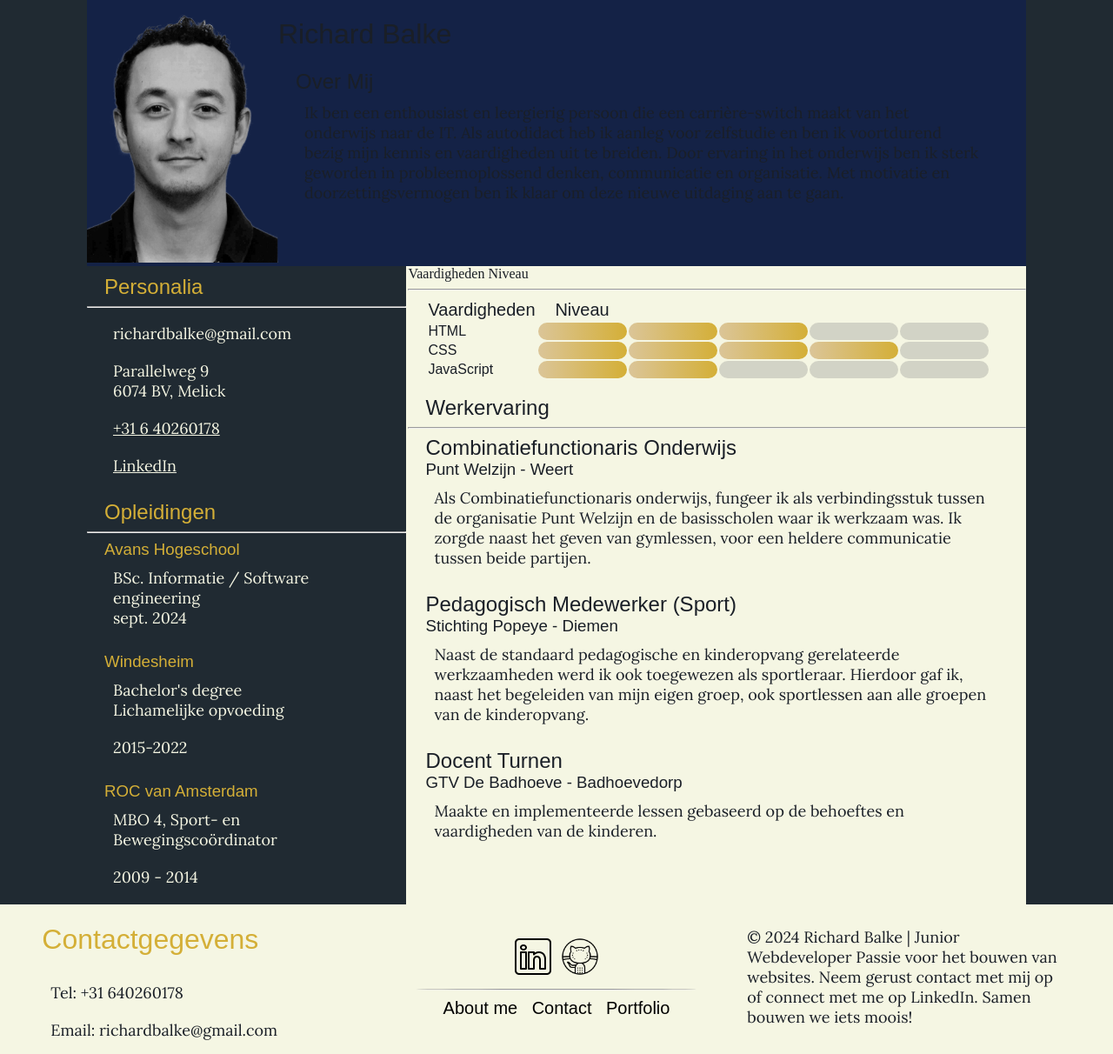
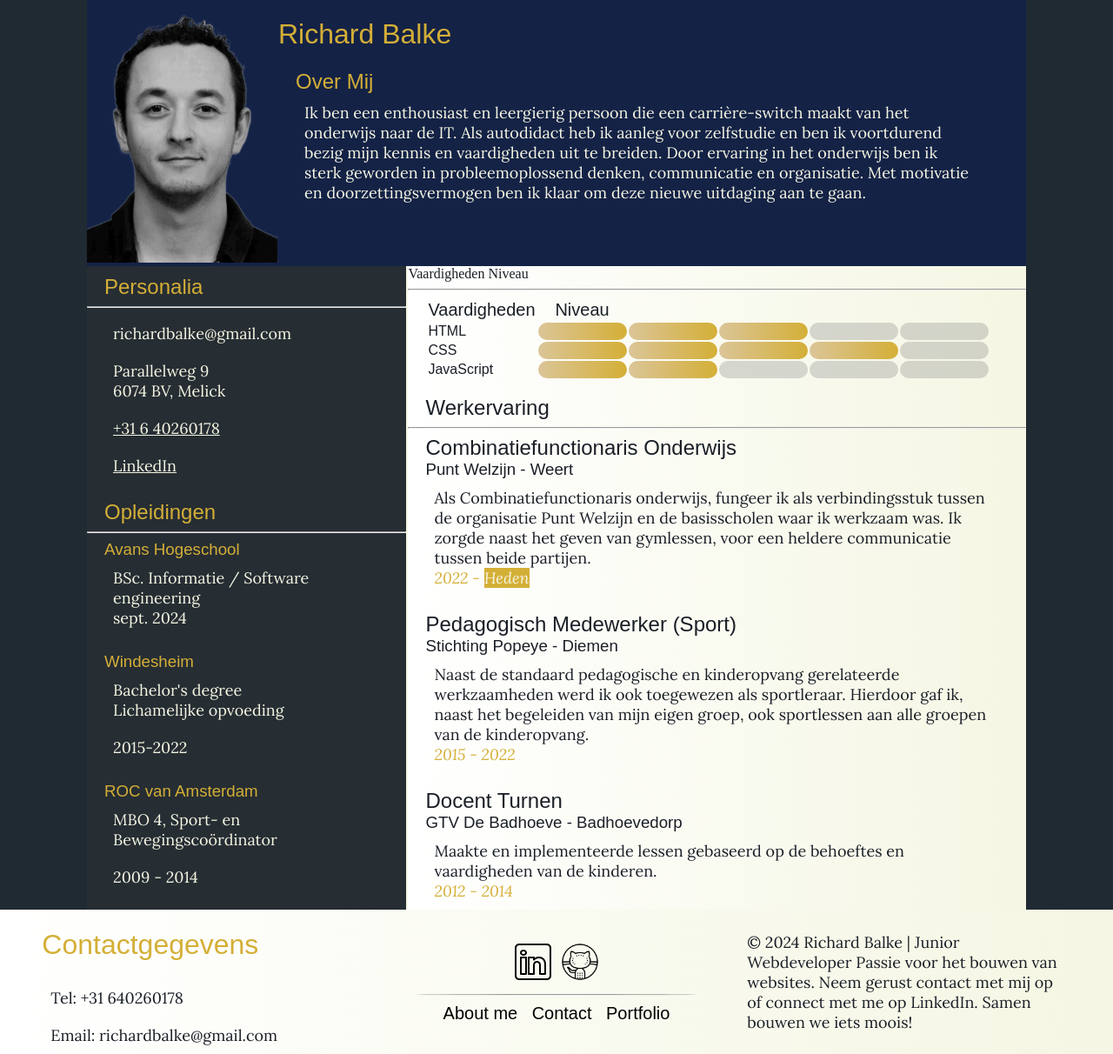
Before and after one commit to RichardBalke/html-portfolio, a PHP site: page /html-content/about.html in a window 1280 px wide. Shown: the part 100-1312 px from the top of the page at 87% size. Run offline with PHP 8.4, Linux system fonts and the light colour scheme; some web fonts are replaced.

Commit message:
CV pagina aanpassingen

```diff
--- a/CSS/aboutme_styles.css
+++ b/CSS/aboutme_styles.css
@@ -10,20 +10,21 @@
     background-color: rgb(20, 34, 70);
 }
 
-.aboutme-content-container * {
-    color: rgb(26, 31, 39)!important;
-}
-
 #aboutme-img {
     height: auto;
     width: 220px;
 }
 
-#aboutme-content-container {
+#aboutme-text-container  {
     width: 840px;
 }
 
-.personalia-container * {
+#aboutme-text-container p {
+    color: rgb(245, 246, 227) !important;
+    margin-right: 30px;
+}
+
+.personalia-container *, td {
     color: rgb(245, 246, 227);
 }
 
@@ -54,14 +55,14 @@
 .personalia-container {
     width: 100%;
     border-right: 2px solid rgb(245, 246, 227);
-    background-color: rgb(32, 42, 50);
+    background-color: rgba(53, 52, 52, 0.31);
     padding: 10px 0px;
 }
 
 .vaardigheden-container {
     display: flex;
     flex-direction: column;
-    background-color: rgb(245, 246, 227);
+    background-image: linear-gradient(to right, white, rgb(245, 246, 227));
 }
 
 h2, h3, p, table {
@@ -74,8 +75,12 @@ td hr {
     background-color: rgb(26, 31, 39);
 }
 
-td {
-    color: rgb(245, 246, 227);
+.aboutme-content p span {
+    background-color: rgb(212, 175, 55);
+    color: rgb(245, 246, 227) !important;
+}
+.aboutme-content p i {
+    color: rgb(212, 175, 55) !important;
 }
 
 tr th {
--- a/CSS/h&f_styles.css
+++ b/CSS/h&f_styles.css
@@ -3,6 +3,14 @@
   background-image: linear-gradient(to bottom, rgb(32, 42, 50), rgb(25, 31, 38));
   height: 100px;
   justify-content: space-evenly;
+}
+
+.hf-container.sticky {
+  position: fixed;
+  top: 0;
+  left: 0;
+  right: 0;
+  z-index: 1000;
 }
 
 .nav-container {
@@ -25,6 +33,7 @@
   align-items: center;
   justify-content: center;
   height: auto;
+  background-image: linear-gradient(to right, white, rgb(245, 246, 227));
 }
 
 .footer-nav-button {
--- a/CSS/style.css
+++ b/CSS/style.css
@@ -42,29 +42,3 @@ p {
   padding: 10px;
   font-size: 18px;
 }
-
-
-@media (max-width: 950px) {
- h2 {
-  font-size: 100px!important;
-}
-
-h3 {
-  font-size: 60px!important;
-}
-
-p {
-  font-size: 20px;
-  text-align: center;
-  margin: 0% 2% 0% 2% !important;
-}
-
-.footer-nav-button {
-  font-size: 4vw;
-}
-
-.brand-name-container {
-  display: none;
-}
-
-}
--- a/html-content/about.html
+++ b/html-content/about.html
@@ -12,7 +12,7 @@
   <link
     href="https://fonts.googleapis.com/css2?family=Atma:wght@300;400;500;600;700&family=Averia+Sans+Libre:ital,wght@0,300;0,400;0,700;1,300;1,400;1,700&family=Caveat&family=Lora:ital,wght@0,400..700;1,400..700&family=Roboto:ital,wght@0,100;0,300;0,400;0,500;0,700;0,900;1,100;1,300;1,400;1,500;1,700;1,900&display=swap"
     rel="stylesheet" />
-  <title>Document</title>
+  <title>CV Richard</title>
 
 </head>
 
@@ -25,7 +25,7 @@
         <div>
           <img id="aboutme-img" src="/Images/foto-richard-zwartwit.png" alt="" />
         </div>
-        <div id="aboutme-content-container" class="aboutme-content">
+        <div id="aboutme-text-container" class="aboutme-content">
           <h1>Richard Balke</h1>
           <h2>Over Mij</h2>
           <p>
@@ -153,6 +153,8 @@
                 basisscholen waar ik werkzaam was. Ik zorgde naast het geven
                 van gymlessen, voor een heldere communicatie tussen beide
                 partijen.
+                <br>
+                <i>2022 - <span>Heden</span></i>
               </p>
               <br />
             </div>
@@ -164,6 +166,8 @@
                 werkzaamheden werd ik ook toegewezen als sportleraar. Hierdoor
                 gaf ik, naast het begeleiden van mijn eigen groep, ook
                 sportlessen aan alle groepen van de kinderopvang.
+                <br>
+                <i>2015 - 2022</i>
               </p>
               <br />
             </div>
@@ -173,6 +177,8 @@
               <p>
                 Maakte en implementeerde lessen gebaseerd op de behoeftes en
                 vaardigheden van de kinderen.
+                <br>
+                <i>2012 - 2014</i>
               </p>
             </div>
           </div>
--- a/html-content/footer.html
+++ b/html-content/footer.html
@@ -61,5 +61,6 @@
         </p>
       </div>
     </div>
+    <script src="/JavaScript/script.js"></script>
   </body>
 </html>
--- a/html-content/header.html
+++ b/html-content/header.html
@@ -1,6 +1,7 @@
 <html lang="nl">
   <head>
     <link rel="stylesheet" href="/CSS/style.css" />
+
   </head>
 
   <body>
@@ -20,6 +21,6 @@
         </nav>
       </div>
     </div>
-    <script></script>
+    <script src="/JavaScript/script.js"></script>
   </body>
 </html>
```
Also changed, not shown: CSS/index_styles.css (+57 -3 lines), JavaScript/script.js (+46 -24 lines), html-content/contact.html (+5 -10 lines), html-content/index.html (+7 -5 lines), CSS/contact_styles.css (added), Images/title-Container-Img.jpg (added).
